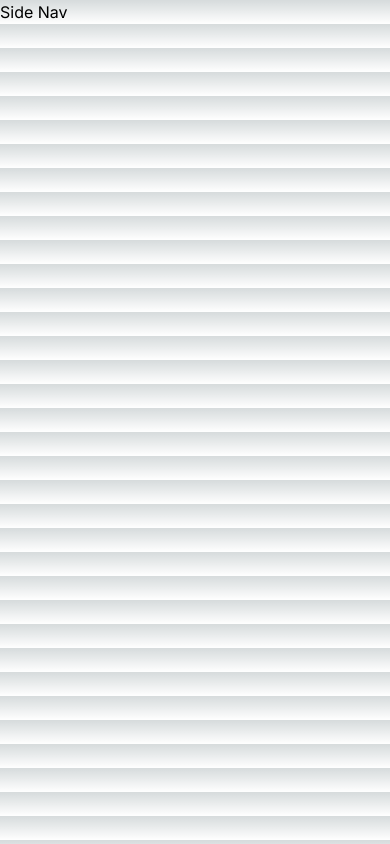
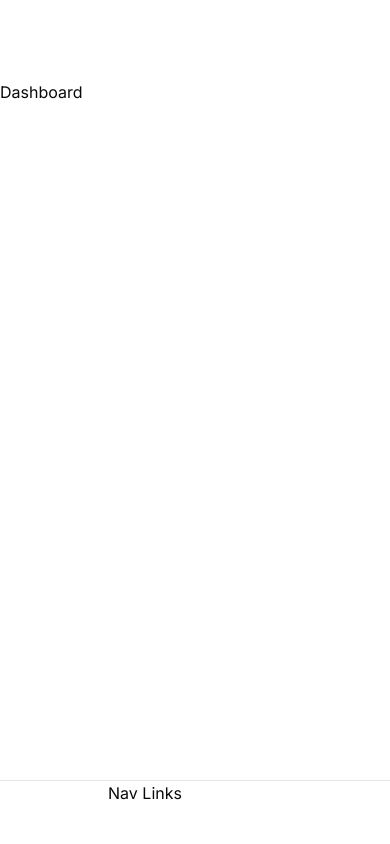
Before and after one commit to rishabhAR0RA/pixelgram, a Next.js app: page /dashboard in a window 390 px wide. Built offline with nearby package versions, Linux system fonts and the light colour scheme.

Commit message:
Sidebar initial setup with shadcn

```diff
--- a/app/dashboard/layout.js
+++ b/app/dashboard/layout.js
@@ -2,8 +2,13 @@
 
 export default function Layout({ children }) {
     return (
-        <div>
-            <SideNav />
+        <div className="flex h-screen relative flex-col md:flex-row md:overflow-hidden">
+            <div className="w-20 flex-none lg:w-64 md:border-r">
+                <SideNav />
+            </div>
+            <div className="flex-grow mt-12 md:mt-0 flex-1 w-full md:overflow-y-auto sm:p-6 md:p-12 max-w-7xl mx-auto">
+                {children}
+            </div>
         </div>
     );
 }
--- a/app/dashboard/page.js
+++ b/app/dashboard/page.js
@@ -1,6 +1,6 @@
 const Page = () => {
     return (
-        <></>
+        <div>Dashboard</div>
     );
 }
 
--- a/app/globals.css
+++ b/app/globals.css
@@ -2,32 +2,75 @@
 @tailwind components;
 @tailwind utilities;
 
-:root {
-  --foreground-rgb: 0, 0, 0;
-  --background-start-rgb: 214, 219, 220;
-  --background-end-rgb: 255, 255, 255;
-}
+@layer base {
+  :root {
+    --background: 0 0% 100%;
+    --foreground: 0 0% 3.9%;
 
-@media (prefers-color-scheme: dark) {
-  :root {
-    --foreground-rgb: 255, 255, 255;
-    --background-start-rgb: 0, 0, 0;
-    --background-end-rgb: 0, 0, 0;
+    --card: 0 0% 100%;
+    --card-foreground: 0 0% 3.9%;
+
+    --popover: 0 0% 100%;
+    --popover-foreground: 0 0% 3.9%;
+
+    --primary: 0 0% 9%;
+    --primary-foreground: 0 0% 98%;
+
+    --secondary: 0 0% 96.1%;
+    --secondary-foreground: 0 0% 9%;
+
+    --muted: 0 0% 96.1%;
+    --muted-foreground: 0 0% 45.1%;
+
+    --accent: 0 0% 96.1%;
+    --accent-foreground: 0 0% 9%;
+
+    --destructive: 0 84.2% 60.2%;
+    --destructive-foreground: 0 0% 98%;
+
+    --border: 0 0% 89.8%;
+    --input: 0 0% 89.8%;
+    --ring: 0 0% 3.9%;
+
+    --radius: 0.5rem;
+  }
+
+  .dark {
+    --background: 0 0% 3.9%;
+    --foreground: 0 0% 98%;
+
+    --card: 0 0% 3.9%;
+    --card-foreground: 0 0% 98%;
+
+    --popover: 0 0% 3.9%;
+    --popover-foreground: 0 0% 98%;
+
+    --primary: 0 0% 98%;
+    --primary-foreground: 0 0% 9%;
+
+    --secondary: 0 0% 14.9%;
+    --secondary-foreground: 0 0% 98%;
+
+    --muted: 0 0% 14.9%;
+    --muted-foreground: 0 0% 63.9%;
+
+    --accent: 0 0% 14.9%;
+    --accent-foreground: 0 0% 98%;
+
+    --destructive: 0 62.8% 30.6%;
+    --destructive-foreground: 0 0% 98%;
+
+    --border: 0 0% 14.9%;
+    --input: 0 0% 14.9%;
+    --ring: 0 0% 83.1%;
   }
 }
 
-body {
-  color: rgb(var(--foreground-rgb));
-  background: linear-gradient(
-      to bottom,
-      transparent,
-      rgb(var(--background-end-rgb))
-    )
-    rgb(var(--background-start-rgb));
-}
-
-@layer utilities {
-  .text-balance {
-    text-wrap: balance;
+@layer base {
+  * {
+    @apply border-border;
+  }
+  body {
+    @apply bg-background text-foreground;
   }
 }
--- /dev/null
+++ b/components/Logo.jsx
@@ -0,0 +1,22 @@
+import Link from "next/link";
+import { buttonVariants } from "./ui/button";
+import { SwitchCamera } from "lucide-react"
+
+const Logo = () => {
+    return (
+        <Link
+            href={"/dashboard"}
+            className={buttonVariants({
+                className:
+                    "hidden md:flex navLink !mb-10 lg:hover:bg-transparent lg:!p-0",
+                variant: "ghost",
+                size: "lg",
+            })}
+        >
+            <SwitchCamera className="h-6 w-6 shrink-0 lg:hidden" />
+            <p className={"font-semibold text-xl hidden lg:block"}>Pixelgram</p>
+        </Link>
+    );
+}
+
+export default Logo;
--- /dev/null
+++ b/components/NavLinks.jsx
@@ -0,0 +1,7 @@
+const NavLinks = () => {
+    return (
+        <div>Nav Links</div>
+    );
+}
+
+export default NavLinks;
--- a/components/SideNav.jsx
+++ b/components/SideNav.jsx
@@ -1,6 +1,19 @@
+import Logo from "./Logo";
+import NavLinks from "./NavLinks";
+
 const SideNav = () => {
     return (
-        <div>Side Nav</div>
+        <div className="flex h-full flex-col px-3 py-4 md:px-2">
+            <div className="border-t -ml-3 md:ml-0 bg-white dark:bg-neutral-950 h-16 justify-evenly fixed z-50 flex-1 w-full md:relative md:h-full bottom-0 md:border-none flex flex-row md:justify-between space-x-2 md:flex-col md:space-x-0 md:space-y-2">
+                <Logo />
+                <NavLinks />
+                {/* <Profile /> */}
+
+                <div>
+                    {/* <MoreDropDown /> */}
+                </div>
+            </div>
+        </div>
     );
 }
 
--- /dev/null
+++ b/components/ui/button.jsx
@@ -0,0 +1,47 @@
+import * as React from "react"
+import { Slot } from "@radix-ui/react-slot"
+import { cva } from "class-variance-authority";
+
+import { cn } from "@/lib/utils"
+
+const buttonVariants = cva(
+  "inline-flex items-center justify-center whitespace-nowrap rounded-md text-sm font-medium ring-offset-background transition-colors focus-visible:outline-none focus-visible:ring-2 focus-visible:ring-ring focus-visible:ring-offset-2 disabled:pointer-events-none disabled:opacity-50",
+  {
+    variants: {
+      variant: {
+        default: "bg-primary text-primary-foreground hover:bg-primary/90",
+        destructive:
+          "bg-destructive text-destructive-foreground hover:bg-destructive/90",
+        outline:
+          "border border-input bg-background hover:bg-accent hover:text-accent-foreground",
+        secondary:
+          "bg-secondary text-secondary-foreground hover:bg-secondary/80",
+        ghost: "hover:bg-accent hover:text-accent-foreground",
+        link: "text-primary underline-offset-4 hover:underline",
+      },
+      size: {
+        default: "h-10 px-4 py-2",
+        sm: "h-9 rounded-md px-3",
+        lg: "h-11 rounded-md px-8",
+        icon: "h-10 w-10",
+      },
+    },
+    defaultVariants: {
+      variant: "default",
+      size: "default",
+    },
+  }
+)
+
+const Button = React.forwardRef(({ className, variant, size, asChild = false, ...props }, ref) => {
+  const Comp = asChild ? Slot : "button"
+  return (
+    (<Comp
+      className={cn(buttonVariants({ variant, size, className }))}
+      ref={ref}
+      {...props} />)
+  );
+})
+Button.displayName = "Button"
+
+export { Button, buttonVariants }
--- /dev/null
+++ b/lib/utils.js
@@ -0,0 +1,6 @@
+import { clsx } from "clsx"
+import { twMerge } from "tailwind-merge"
+
+export function cn(...inputs) {
+  return twMerge(clsx(inputs))
+}
--- a/tailwind.config.js
+++ b/tailwind.config.js
@@ -1,18 +1,77 @@
 /** @type {import('tailwindcss').Config} */
 module.exports = {
+  darkMode: ["class"],
   content: [
-    "./pages/**/*.{js,ts,jsx,tsx,mdx}",
-    "./components/**/*.{js,ts,jsx,tsx,mdx}",
-    "./app/**/*.{js,ts,jsx,tsx,mdx}",
+    './pages/**/*.{js,jsx}',
+    './components/**/*.{js,jsx}',
+    './app/**/*.{js,jsx}',
+    './src/**/*.{js,jsx}',
   ],
+  prefix: "",
   theme: {
+    container: {
+      center: true,
+      padding: "2rem",
+      screens: {
+        "2xl": "1400px",
+      },
+    },
     extend: {
-      backgroundImage: {
-        "gradient-radial": "radial-gradient(var(--tw-gradient-stops))",
-        "gradient-conic":
-          "conic-gradient(from 180deg at 50% 50%, var(--tw-gradient-stops))",
+      colors: {
+        border: "hsl(var(--border))",
+        input: "hsl(var(--input))",
+        ring: "hsl(var(--ring))",
+        background: "hsl(var(--background))",
+        foreground: "hsl(var(--foreground))",
+        primary: {
+          DEFAULT: "hsl(var(--primary))",
+          foreground: "hsl(var(--primary-foreground))",
+        },
+        secondary: {
+          DEFAULT: "hsl(var(--secondary))",
+          foreground: "hsl(var(--secondary-foreground))",
+        },
+        destructive: {
+          DEFAULT: "hsl(var(--destructive))",
+          foreground: "hsl(var(--destructive-foreground))",
+        },
+        muted: {
+          DEFAULT: "hsl(var(--muted))",
+          foreground: "hsl(var(--muted-foreground))",
+        },
+        accent: {
+          DEFAULT: "hsl(var(--accent))",
+          foreground: "hsl(var(--accent-foreground))",
+        },
+        popover: {
+          DEFAULT: "hsl(var(--popover))",
+          foreground: "hsl(var(--popover-foreground))",
+        },
+        card: {
+          DEFAULT: "hsl(var(--card))",
+          foreground: "hsl(var(--card-foreground))",
+        },
+      },
+      borderRadius: {
+        lg: "var(--radius)",
+        md: "calc(var(--radius) - 2px)",
+        sm: "calc(var(--radius) - 4px)",
+      },
+      keyframes: {
+        "accordion-down": {
+          from: { height: "0" },
+          to: { height: "var(--radix-accordion-content-height)" },
+        },
+        "accordion-up": {
+          from: { height: "var(--radix-accordion-content-height)" },
+          to: { height: "0" },
+        },
+      },
+      animation: {
+        "accordion-down": "accordion-down 0.2s ease-out",
+        "accordion-up": "accordion-up 0.2s ease-out",
       },
     },
   },
-  plugins: [],
-};
+  plugins: [require("tailwindcss-animate")],
+}
```
Also changed, not shown: package.json (+10 -4 lines), components.json (added), 1 other file (tests, documents, lock files or other folders).
